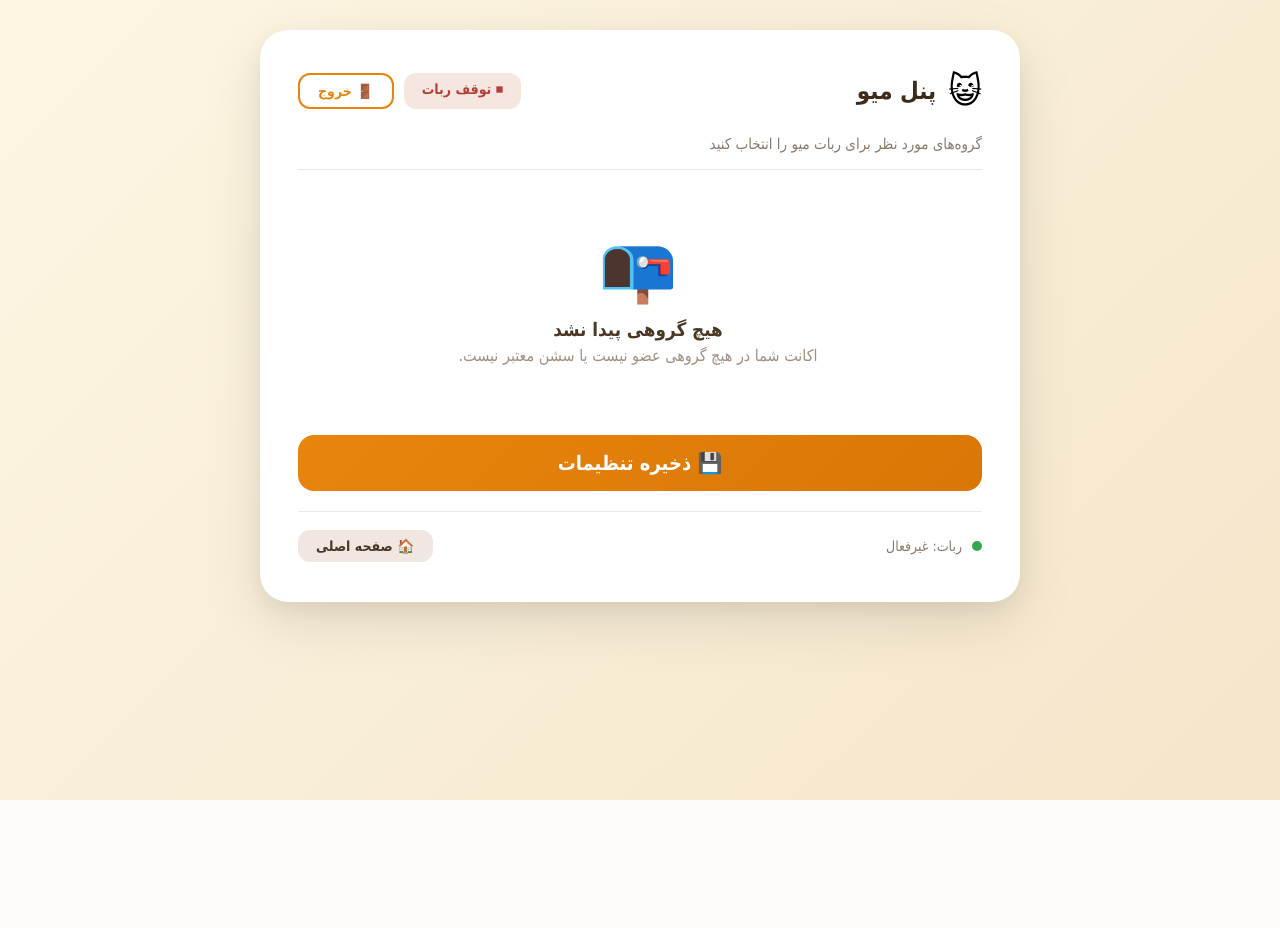
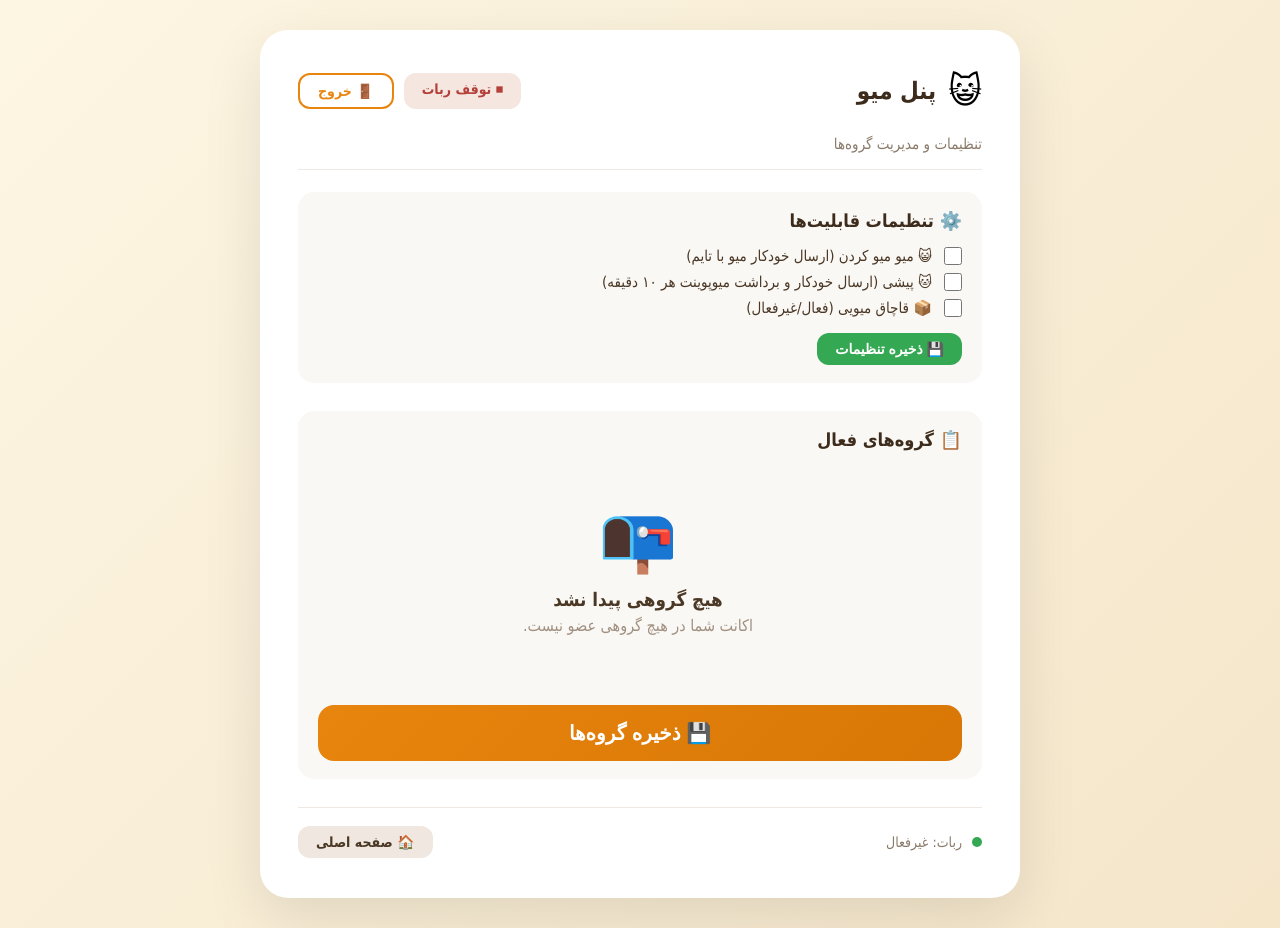
Before and after one commit to FDRIVPN/Selfbot, a Flask app: template templates/dashboard.html in a window 1280 px wide. Before the commit the page ends 800 px from the top, so only its background shows below. Run offline with Flask 3, Linux system fonts and the light colour scheme; the template is opened without the code that fills it, so the values that code supplies are empty; parts of the project's set-up code (start-up, migrations or seed data) failed here and were passed over.

Commit message:
Update dashboard.html

```diff
--- a/templates/dashboard.html
+++ b/templates/dashboard.html
@@ -5,367 +5,110 @@
     <meta name="viewport" content="width=device-width, initial-scale=1.0">
     <title>پنل میو</title>
     <style>
-        * {
-            margin: 0;
-            padding: 0;
-            box-sizing: border-box;
-        }
-
-        body {
-            font-family: 'Vazir', 'Tahoma', sans-serif;
-            background: linear-gradient(135deg, #fdf6e3, #f5e6ca);
-            min-height: 100vh;
-            padding: 30px 20px;
-            display: flex;
-            justify-content: center;
-            align-items: flex-start;
-        }
-
-        .container {
-            background: #ffffff;
-            border-radius: 28px;
-            padding: 40px 38px;
-            max-width: 760px;
-            width: 100%;
-            box-shadow: 0 20px 60px rgba(0, 0, 0, 0.10), 0 8px 20px rgba(0, 0, 0, 0.06);
-            transition: transform 0.3s ease;
-        }
-
-        .container:hover {
-            transform: translateY(-4px);
-        }
-
-        .header {
-            display: flex;
-            justify-content: space-between;
-            align-items: center;
-            margin-bottom: 24px;
-            flex-wrap: wrap;
-            gap: 10px;
-        }
-
-        .header-left {
-            display: flex;
-            align-items: center;
-            gap: 12px;
-        }
-
-        .header-left .icon {
-            font-size: 36px;
-        }
-
-        .header-left h2 {
-            color: #3d2c1b;
-            font-weight: 700;
-            font-size: 24px;
-        }
-
-        .header-actions {
-            display: flex;
-            gap: 10px;
-            flex-wrap: wrap;
-        }
-
-        .btn-sm {
-            padding: 8px 18px;
-            border: none;
-            border-radius: 12px;
-            font-size: 14px;
-            font-weight: 600;
-            cursor: pointer;
-            transition: all 0.3s ease;
-            font-family: inherit;
-            text-decoration: none;
-            display: inline-block;
-        }
-
-        .btn-sm-danger {
-            background: #f5e6e0;
-            color: #b3413a;
-        }
-
-        .btn-sm-danger:hover {
-            background: #e8ccc4;
-            transform: scale(1.04);
-        }
-
-        .btn-sm-outline {
-            background: transparent;
-            color: #e8850e;
-            border: 2px solid #e8850e;
-        }
-
-        .btn-sm-outline:hover {
-            background: #e8850e;
-            color: #fff;
-            transform: scale(1.04);
-        }
-
-        .subtitle {
-            color: #8a7a6a;
-            font-size: 15px;
-            margin-bottom: 22px;
-            border-bottom: 1px solid #f0e8e0;
-            padding-bottom: 16px;
-        }
-
-        .group-list {
-            max-height: 400px;
-            overflow-y: auto;
-            margin-bottom: 24px;
-            padding-right: 4px;
-        }
-
-        .group-list::-webkit-scrollbar {
-            width: 6px;
-        }
-
-        .group-list::-webkit-scrollbar-track {
-            background: #f5f0ea;
-            border-radius: 8px;
-        }
-
-        .group-list::-webkit-scrollbar-thumb {
-            background: #e0d5c8;
-            border-radius: 8px;
-        }
-
-        .group-item {
-            display: flex;
-            align-items: center;
-            padding: 14px 16px;
-            background: #faf8f5;
-            border-radius: 16px;
-            margin-bottom: 10px;
-            transition: all 0.25s ease;
-            border: 2px solid transparent;
-            cursor: pointer;
-        }
-
-        .group-item:hover {
-            border-color: #f0e8e0;
-            background: #fcfaf8;
-        }
-
-        .group-item.selected {
-            background: #fef6ec;
-            border-color: #e8850e;
-        }
-
-        .group-item input[type="checkbox"] {
-            width: 20px;
-            height: 20px;
-            margin-left: 14px;
-            accent-color: #e8850e;
-            cursor: pointer;
-            flex-shrink: 0;
-        }
-
-        .group-item .info {
-            flex: 1;
-        }
-
-        .group-item .info .title {
-            font-size: 16px;
-            font-weight: 600;
-            color: #3d2c1b;
-        }
-
-        .group-item .info .meta {
-            font-size: 13px;
-            color: #a09080;
-            margin-top: 2px;
-        }
-
-        .group-item .badge {
-            background: #e8e0d8;
-            padding: 2px 12px;
-            border-radius: 20px;
-            font-size: 12px;
-            color: #6a5a4a;
-            font-weight: 600;
-            white-space: nowrap;
-        }
-
-        .group-item.selected .badge {
-            background: #e8850e;
-            color: #fff;
-        }
-
-        .btn-save {
-            width: 100%;
-            padding: 16px;
-            background: linear-gradient(135deg, #e8850e, #d97706);
-            color: #ffffff;
-            border: none;
-            border-radius: 16px;
-            font-size: 20px;
-            font-weight: 700;
-            cursor: pointer;
-            transition: all 0.3s ease;
-            font-family: inherit;
-            margin-top: 6px;
-        }
-
-        .btn-save:hover {
-            transform: scale(1.02);
-            box-shadow: 0 8px 30px rgba(232, 133, 14, 0.35);
-        }
-
-        .btn-save:active {
-            transform: scale(0.97);
-        }
-
-        .footer-actions {
-            display: flex;
-            justify-content: space-between;
-            align-items: center;
-            margin-top: 20px;
-            padding-top: 18px;
-            border-top: 1px solid #f0e8e0;
-            flex-wrap: wrap;
-            gap: 12px;
-        }
-
-        .footer-actions .status {
-            font-size: 14px;
-            color: #8a7a6a;
-        }
-
-        .footer-actions .status .dot {
-            display: inline-block;
-            width: 10px;
-            height: 10px;
-            border-radius: 50%;
-            margin-left: 6px;
-        }
-
-        .dot.green {
-            background: #34a853;
-        }
-
-        .dot.red {
-            background: #ea4335;
-        }
-
-        .btn-sm-secondary {
-            background: #f0e8e0;
-            color: #4a3724;
-        }
-
-        .btn-sm-secondary:hover {
-            background: #e0d5c8;
-            transform: scale(1.04);
-        }
-
-        .btn-sm-success {
-            background: #34a853;
-            color: #fff;
-        }
-
-        .btn-sm-success:hover {
-            background: #2d9248;
-            transform: scale(1.04);
-        }
-
-        .empty-state {
-            text-align: center;
-            padding: 40px 20px;
-            color: #a09080;
-        }
-
-        .empty-state .big-icon {
-            font-size: 64px;
-            margin-bottom: 12px;
-        }
-
-        .empty-state h3 {
-            color: #4a3724;
-            margin-bottom: 6px;
-        }
-
-        @media (max-width: 600px) {
-            .container {
-                padding: 24px 18px;
-            }
-            .header {
-                flex-direction: column;
-                align-items: flex-start;
-            }
-            .header-actions {
-                width: 100%;
-                justify-content: flex-start;
-            }
-            .group-item {
-                padding: 12px 14px;
-                flex-wrap: wrap;
-            }
-            .group-item .badge {
-                margin-top: 4px;
-            }
-            .footer-actions {
-                flex-direction: column;
-                align-items: stretch;
-            }
-            .footer-actions .status {
-                text-align: center;
-            }
-            .btn-save {
-                font-size: 17px;
-                padding: 14px;
-            }
-        }
+        *{margin:0;padding:0;box-sizing:border-box}
+        body{font-family:Tahoma,sans-serif;background:linear-gradient(135deg,#fdf6e3,#f5e6ca);min-height:100vh;padding:30px 20px;display:flex;justify-content:center;align-items:flex-start}
+        .container{background:#fff;border-radius:28px;padding:40px 38px;max-width:760px;width:100%;box-shadow:0 20px 60px rgba(0,0,0,.1)}
+        .header{display:flex;justify-content:space-between;align-items:center;margin-bottom:24px;flex-wrap:wrap;gap:10px}
+        .header-left{display:flex;align-items:center;gap:12px}
+        .header-left .icon{font-size:36px}
+        .header-left h2{color:#3d2c1b;font-size:24px}
+        .header-actions{display:flex;gap:10px;flex-wrap:wrap}
+        .btn-sm{padding:8px 18px;border:none;border-radius:12px;font-size:14px;font-weight:600;cursor:pointer;transition:all .3s;text-decoration:none;display:inline-block}
+        .btn-sm-danger{background:#f5e6e0;color:#b3413a}
+        .btn-sm-danger:hover{background:#e8ccc4}
+        .btn-sm-outline{background:transparent;color:#e8850e;border:2px solid #e8850e}
+        .btn-sm-outline:hover{background:#e8850e;color:#fff}
+        .btn-sm-success{background:#34a853;color:#fff}
+        .btn-sm-success:hover{background:#2d9248}
+        .subtitle{color:#8a7a6a;font-size:15px;margin-bottom:22px;border-bottom:1px solid #f0e8e0;padding-bottom:16px}
+        .section{margin-bottom:28px;padding:18px 20px;background:#faf8f5;border-radius:16px}
+        .section-title{font-size:18px;font-weight:700;color:#3d2c1b;margin-bottom:12px;display:flex;align-items:center;gap:10px}
+        .section-title .badge{font-size:12px;background:#e8e0d8;padding:2px 12px;border-radius:20px;color:#6a5a4a}
+        .toggle-group{display:flex;align-items:center;gap:12px;padding:4px 0}
+        .toggle-group label{font-size:15px;color:#4a3724;cursor:pointer}
+        .toggle-group input[type="checkbox"]{width:18px;height:18px;accent-color:#e8850e;cursor:pointer}
+        .group-list{max-height:400px;overflow-y:auto;margin-bottom:24px;padding-right:4px}
+        .group-list::-webkit-scrollbar{width:6px}
+        .group-list::-webkit-scrollbar-track{background:#f5f0ea;border-radius:8px}
+        .group-list::-webkit-scrollbar-thumb{background:#e0d5c8;border-radius:8px}
+        .group-item{display:flex;align-items:center;padding:14px 16px;background:#faf8f5;border-radius:16px;margin-bottom:10px;transition:all .25s;border:2px solid transparent;cursor:pointer}
+        .group-item:hover{border-color:#f0e8e0}
+        .group-item.selected{background:#fef6ec;border-color:#e8850e}
+        .group-item input[type="checkbox"]{width:20px;height:20px;margin-left:14px;accent-color:#e8850e;cursor:pointer;flex-shrink:0}
+        .group-item .info{flex:1}
+        .group-item .info .title{font-size:16px;font-weight:600;color:#3d2c1b}
+        .group-item .info .meta{font-size:13px;color:#a09080;margin-top:2px}
+        .group-item .badge{background:#e8e0d8;padding:2px 12px;border-radius:20px;font-size:12px;color:#6a5a4a;font-weight:600;white-space:nowrap}
+        .group-item.selected .badge{background:#e8850e;color:#fff}
+        .btn-save{width:100%;padding:16px;background:linear-gradient(135deg,#e8850e,#d97706);color:#fff;border:none;border-radius:16px;font-size:20px;font-weight:700;cursor:pointer;transition:all .3s;margin-top:6px}
+        .btn-save:hover{transform:scale(1.02);box-shadow:0 8px 30px rgba(232,133,14,.35)}
+        .footer-actions{display:flex;justify-content:space-between;align-items:center;margin-top:20px;padding-top:18px;border-top:1px solid #f0e8e0;flex-wrap:wrap;gap:12px}
+        .footer-actions .status{font-size:14px;color:#8a7a6a}
+        .footer-actions .status .dot{display:inline-block;width:10px;height:10px;border-radius:50%;margin-left:6px}
+        .dot.green{background:#34a853}
+        .btn-sm-secondary{background:#f0e8e0;color:#4a3724}
+        .btn-sm-secondary:hover{background:#e0d5c8}
+        .empty-state{text-align:center;padding:40px 20px;color:#a09080}
+        .empty-state .big-icon{font-size:64px;margin-bottom:12px}
+        .empty-state h3{color:#4a3724;margin-bottom:6px}
+        @media(max-width:600px){.container{padding:24px 18px}.header{flex-direction:column;align-items:flex-start}.header-actions{width:100%}.group-item{padding:12px 14px;flex-wrap:wrap}.group-item .badge{margin-top:4px}.footer-actions{flex-direction:column;align-items:stretch}.footer-actions .status{text-align:center}}
     </style>
 </head>
 <body>
     <div class="container">
         <div class="header">
-            <div class="header-left">
-                <span class="icon">😺</span>
-                <h2>پنل میو</h2>
-            </div>
+            <div class="header-left"><span class="icon">😺</span><h2>پنل میو</h2></div>
             <div class="header-actions">
                 <a href="/stop_bot" class="btn-sm btn-sm-danger">⏹ توقف ربات</a>
                 <a href="/logout" class="btn-sm btn-sm-outline">🚪 خروج</a>
             </div>
         </div>
+        <p class="subtitle">تنظیمات و مدیریت گروه‌ها</p>
 
-        <p class="subtitle">گروه‌های مورد نظر برای ربات میو را انتخاب کنید</p>
+        <!-- تنظیمات قابلیت‌ها -->
+        <form method="post" action="/save_settings">
+            <div class="section">
+                <div class="section-title">⚙️ تنظیمات قابلیت‌ها</div>
+                <div class="toggle-group">
+                    <input type="checkbox" name="meow" id="meow" {% if settings.meow %}checked{% endif %}>
+                    <label for="meow">😺 میو میو کردن (ارسال خودکار میو با تایم)</label>
+                </div>
+                <div class="toggle-group">
+                    <input type="checkbox" name="fish" id="fish" {% if settings.fish %}checked{% endif %}>
+                    <label for="fish">🐱 پیشی (ارسال خودکار و برداشت میوپوینت هر ۱۰ دقیقه)</label>
+                </div>
+                <div class="toggle-group">
+                    <input type="checkbox" name="smuggle" id="smuggle" {% if settings.smuggle %}checked{% endif %}>
+                    <label for="smuggle">📦 قاچاق میویی (فعال/غیرفعال)</label>
+                </div>
+                <button type="submit" class="btn-sm btn-sm-success" style="margin-top:12px;">💾 ذخیره تنظیمات</button>
+            </div>
+        </form>
 
+        <!-- انتخاب گروه‌ها -->
         <form method="post" action="/save_groups">
+            <div class="section">
+                <div class="section-title">📋 گروه‌های فعال</div>
                 <div class="group-list">
                     {% if groups %}
                         {% for group in groups %}
                             <label class="group-item {% if group.id|string in selected %}selected{% endif %}">
-                            <input type="checkbox" name="groups" value="{{ group.id }}"
-                                   {% if group.id|string in selected %}checked{% endif %}>
-                            <div class="info">
-                                <div class="title">{{ group.title }}</div>
-                                <div class="meta">👥 {{ group.members }} عضو</div>
-                            </div>
+                                <input type="checkbox" name="groups" value="{{ group.id }}" {% if group.id|string in selected %}checked{% endif %}>
+                                <div class="info"><div class="title">{{ group.title }}</div><div class="meta">👥 {{ group.members }} عضو</div></div>
                                 <span class="badge">{{ group.id }}</span>
                             </label>
                         {% endfor %}
                     {% else %}
-                    <div class="empty-state">
-                        <div class="big-icon">📭</div>
-                        <h3>هیچ گروهی پیدا نشد</h3>
-                        <p>اکانت شما در هیچ گروهی عضو نیست یا سشن معتبر نیست.</p>
-                    </div>
+                        <div class="empty-state"><div class="big-icon">📭</div><h3>هیچ گروهی پیدا نشد</h3><p>اکانت شما در هیچ گروهی عضو نیست.</p></div>
                     {% endif %}
                 </div>
-
-            <button type="submit" class="btn-save">💾 ذخیره تنظیمات</button>
+                <button type="submit" class="btn-save">💾 ذخیره گروه‌ها</button>
+            </div>
         </form>
 
         <div class="footer-actions">
-            <span class="status">
-                <span class="dot green"></span>
-                ربات: <span id="bot-status">{% if selected %}فعال{% else %}غیرفعال{% endif %}</span>
-            </span>
-            <div>
-                <a href="/" class="btn-sm btn-sm-secondary">🏠 صفحه اصلی</a>
-            </div>
+            <span class="status"><span class="dot green"></span> ربات: <span id="bot-status">{% if selected %}فعال{% else %}غیرفعال{% endif %}</span></span>
+            <div><a href="/" class="btn-sm btn-sm-secondary">🏠 صفحه اصلی</a></div>
         </div>
     </div>
 </body>
```
Lines whose indentation alone changed are shown as unchanged.
